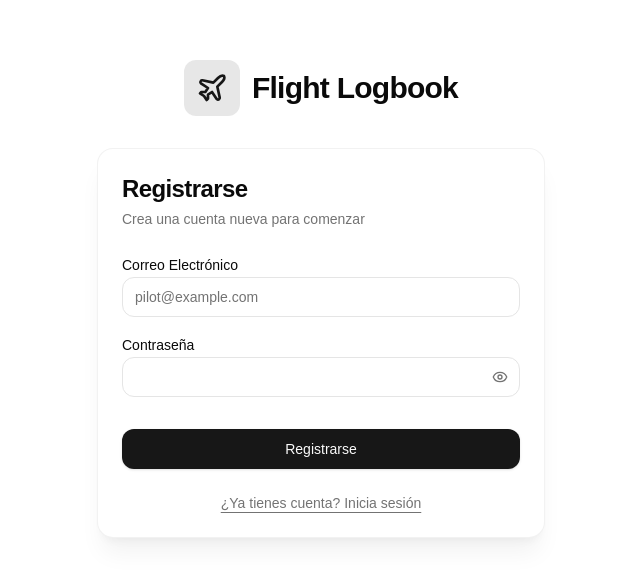
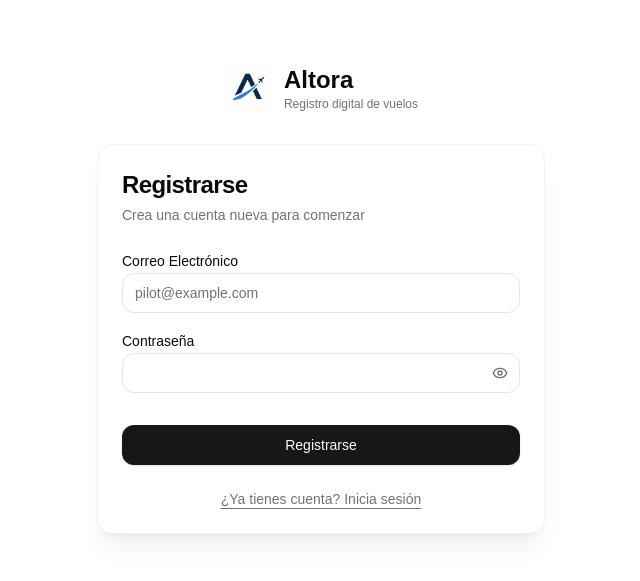
Before and after one commit to dbruzz/pilot-logbook-app, a Next.js app: page /signup in a window 1280 px wide. Shown: the part 101-682 px from the top of the page, without its empty margins (319-959 px from the left). Built offline with nearby package versions, Linux system fonts and the light colour scheme.

Commit message:
change app name to Altora, updating UI

```diff
--- a/src/app/(auth)/login/page.tsx
+++ b/src/app/(auth)/login/page.tsx
@@ -2,7 +2,8 @@
 
 import { useState } from 'react'
 import Link from 'next/link'
-import { Plane, Eye, EyeOff } from 'lucide-react'
+import { Eye, EyeOff } from 'lucide-react'
+import Image from "next/image"
 import { Button } from '@/components/ui/Button'
 import { Input } from '@/components/ui/Input'
 import { Card, CardContent, CardDescription, CardFooter, CardHeader, CardTitle } from '@/components/ui/Card'
@@ -54,10 +55,19 @@ export default function LoginPage() {
     return (
         <div className="min-h-screen flex flex-col items-center justify-center p-4 bg-background">
             <div className="mb-8 flex items-center gap-3">
-                <div className="bg-primary/10 p-3 rounded-2xl text-primary">
-                    <Plane className="w-8 h-8" />
+                <Image
+                    src="/altora-icon.png"
+                    alt="Altora"
+                    width={40}
+                    height={40}
+                    className="w-12 h-12"
+                />
+                <div>
+                    <h1 className="text-2xl font-bold">Altora</h1>
+                    <p className="text-xs text-muted-foreground">
+                        {t.common.altoraSubtitle1}
+                    </p>
                 </div>
-                <span className="font-bold text-3xl tracking-tight">Flight Logbook</span>
             </div>
 
             <Card className="w-full max-w-md border-border/50 shadow-xl shadow-primary/5">
--- a/src/app/(auth)/signup/page.tsx
+++ b/src/app/(auth)/signup/page.tsx
@@ -2,7 +2,8 @@
 
 import { useState } from 'react'
 import Link from 'next/link'
-import { Plane, Eye, EyeOff } from 'lucide-react'
+import { Eye, EyeOff } from 'lucide-react'
+import Image from "next/image"
 import { Button } from '@/components/ui/Button'
 import { Input } from '@/components/ui/Input'
 import { Card, CardContent, CardDescription, CardFooter, CardHeader, CardTitle } from '@/components/ui/Card'
@@ -70,10 +71,20 @@ export default function SignupPage() {
     return (
         <div className="min-h-screen flex flex-col items-center justify-center p-4 bg-background">
             <div className="mb-8 flex items-center gap-3">
-                <div className="bg-primary/10 p-3 rounded-xl text-primary">
-                    <Plane className="w-8 h-8" />
+                <Image
+                    src="/altora-icon.png"
+                    alt="Altora"
+                    width={40}
+                    height={40}
+                    className="w-12 h-12"
+                />
+
+                <div>
+                    <h1 className="text-2xl font-bold">Altora</h1>
+                    <p className="text-xs text-muted-foreground">
+                        {t.common.altoraSubtitle1}
+                    </p>
                 </div>
-                <span className="font-bold text-3xl tracking-tight">Flight Logbook</span>
             </div>
 
             <Card className="w-full max-w-md border-border/50 shadow-xl shadow-primary/5">
--- a/src/app/layout.tsx
+++ b/src/app/layout.tsx
@@ -15,7 +15,7 @@ const geistMono = Geist_Mono({
 });
 
 export const metadata: Metadata = {
-  title: "Flight Logbook",
+  title: "Altora",
   description: "Web app for tracking flight hours",
 };
 
--- a/src/components/layout/Sidebar.tsx
+++ b/src/components/layout/Sidebar.tsx
@@ -4,8 +4,8 @@ import Link from 'next/link'
 import { usePathname } from 'next/navigation'
 import { useTranslation } from '@/hooks/use-translation'
 import { INavItems } from './NavigationItems'
-import { Plane } from 'lucide-react'
 import { cn } from '@/lib/utils'
+import Image from "next/image";
 
 export function Sidebar() {
     const pathname = usePathname()
@@ -14,10 +14,14 @@ export function Sidebar() {
     return (
         <aside className="hidden md:flex flex-col w-64 border-r border-border bg-card h-screen sticky top-0">
             <div className="p-6 flex items-center gap-3">
-                <div className="bg-primary/10 p-2 rounded-xl text-primary">
-                    <Plane className="w-6 h-6" />
-                </div>
-                <span className="font-bold text-xl tracking-tight">Flight Logbook</span>
+                <Image
+                    src="/altora-icon.png"
+                    alt="Altora"
+                    width={40}
+                    height={40}
+                    className="w-12 h-12"
+                />
+                <span className="font-bold text-xl tracking-tight">Altora</span>
             </div>
 
             <nav className="flex-1 px-4 space-y-2 mt-4">
--- a/src/i18n/en.ts
+++ b/src/i18n/en.ts
@@ -8,6 +8,8 @@ export const en = {
         error: 'An error occurred',
         success: 'Success',
         noExtraDetails: 'No extra details',
+        altoraSubtitle1: 'Digital Logbook for Pilots',
+        altoraSubtitle2: 'Log flights. Track progress. Achieve goals.',
     },
     auth: {
         login: 'Log In',
@@ -100,6 +102,13 @@ export const en = {
             completed: 'Completed',
             archived: 'Archived',
         },
+        objectiveType: 'Objective type',
+        objectiveTypes: {
+            time: 'Time',
+            distance: 'Distance',
+        },
+        targetDistance: 'Target distance',
+        targetDistanceRequired: 'Enter a distance greater than 0.',
     },
     logs: {
         title: 'Flight Logs',
--- a/src/i18n/es.ts
+++ b/src/i18n/es.ts
@@ -8,6 +8,8 @@ export const es = {
         error: 'Ocurrió un error',
         success: 'Éxito',
         noExtraDetails: 'No hay detalles adicionales',
+        altoraSubtitle1: 'Registro digital de vuelos',
+        altoraSubtitle2: 'Registrá vuelos, seguí tu progreso y alcanzá tus metas',
     },
     auth: {
         login: 'Iniciar Sesión',
@@ -99,7 +101,14 @@ export const es = {
             paused: 'Pausada',
             completed: 'Completada',
             archived: 'Archivada'
-        }
+        },
+        objectiveType: 'Tipo de objetivo',
+        objectiveTypes: {
+            time: 'Tiempo',
+            distance: 'Distancia',
+        },
+        targetDistance: 'Distancia objetivo',
+        targetDistanceRequired: 'Ingresá una distancia mayor a 0.',
     },
     logs: {
         title: 'Registro de Vuelos',
```
Also changed, not shown: public/altora-icon.png (added), public/altora-logo.png (added).
